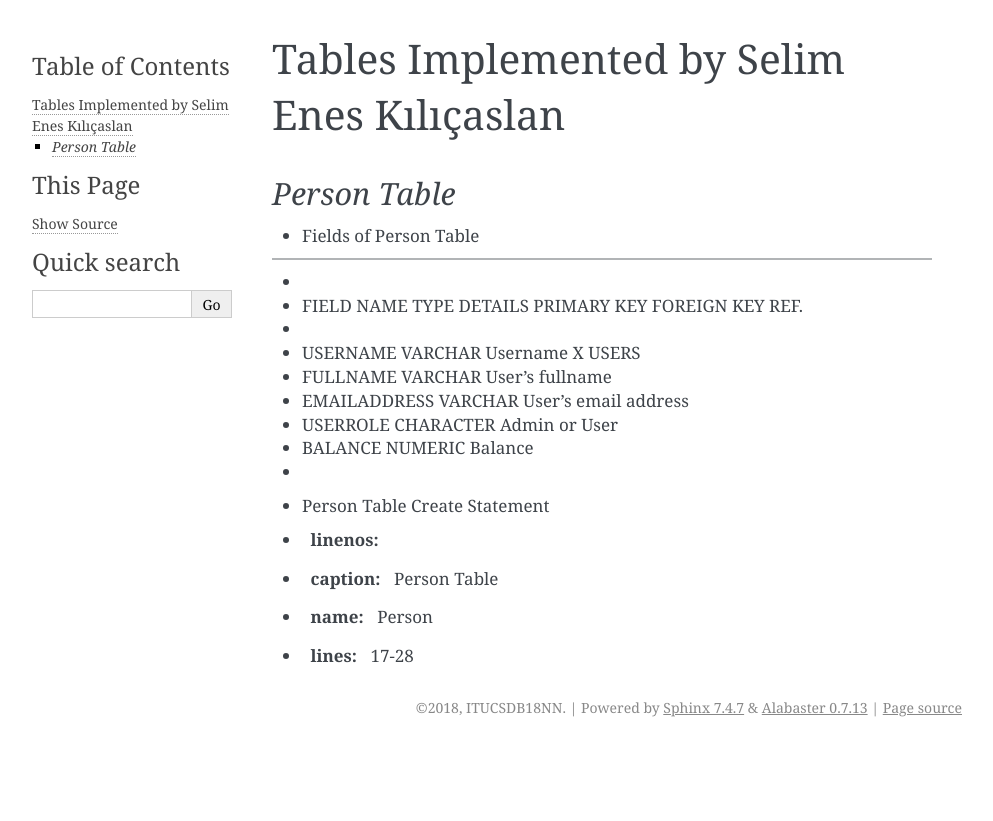
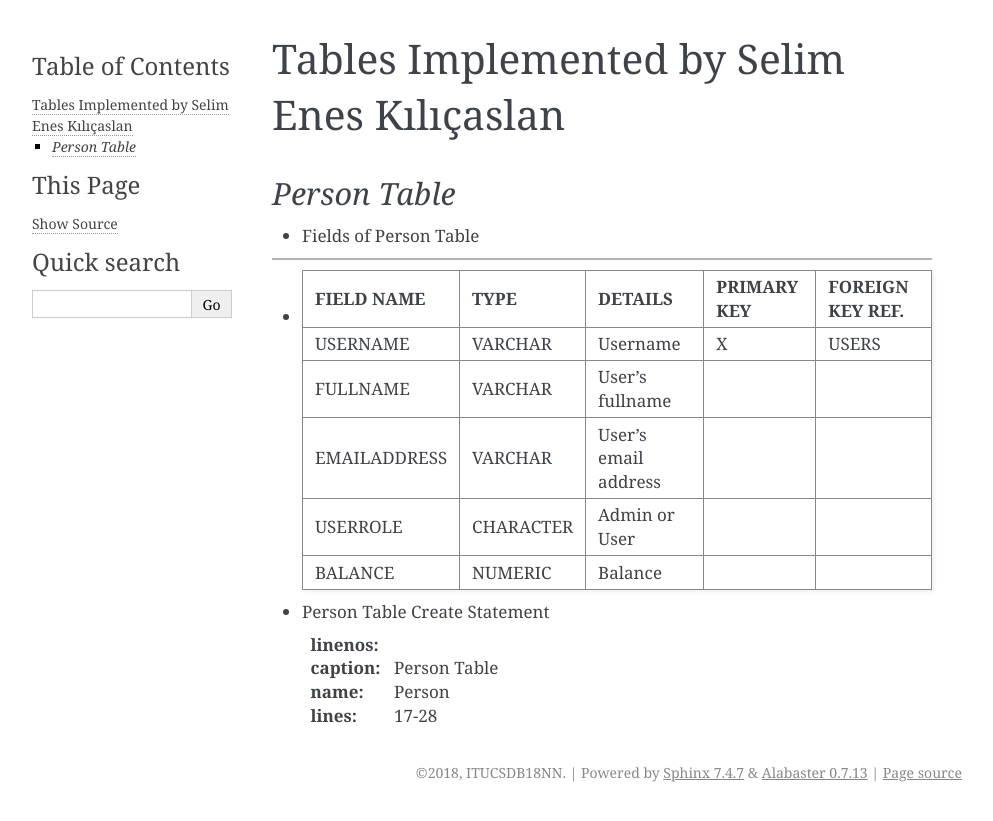
Before and after one commit to itucsdb18132/AirlineSSS, a Sphinx documentation site: the page built from docs/source/selim.rst, in a window 1280 px wide. Shown: the top 821 px of the page, without its empty margins (148-1141 px from the left). Built offline with Sphinx 7.4.7, drawn with Linux system fonts in a browser that asks for light colours.

```diff
--- a/docs/source/selim.rst
+++ b/docs/source/selim.rst
@@ -8,21 +8,21 @@ Tables Implemented by Selim Enes Kılıçaslan
 ^^^^^^^^^^^^^^^^^^^^^^^^^
 
 -	============	=========	====================	===========	================
--	FIELD NAME	TYPE		DETAILS			PRIMARY KEY	FOREIGN KEY REF.
--	============	=========	====================	===========	================
--	USERNAME	VARCHAR		Username		X		USERS
--	FULLNAME	VARCHAR		User's fullname
--	EMAILADDRESS	VARCHAR		User's email address
--	USERROLE	CHARACTER	Admin or User
--	BALANCE		NUMERIC		Balance
--	============	=========  	====================	===========	================
+	FIELD NAME	TYPE		DETAILS			PRIMARY KEY	FOREIGN KEY REF.
+	============	=========	====================	===========	================
+	USERNAME	VARCHAR		Username		X		USERS
+	FULLNAME	VARCHAR		User's fullname
+	EMAILADDRESS	VARCHAR		User's email address
+	USERROLE	CHARACTER	Admin or User
+	BALANCE		NUMERIC		Balance
+	============	=========  	====================	===========	================
 
 
 *  Person Table Create Statement
 ^^^^^^^^^^^^^^^^^^^^^^^^^^^^^^^^
 -	.. literalinclude:: /../../dbinit.py
--	   :language: sql
--	   :linenos:
--	   :caption: Person Table
--	   :name: Person
--	   :lines: 17-28
+	   :language: sql
+	   :linenos:
+	   :caption: Person Table
+	   :name: Person
+	   :lines: 17-28
```
